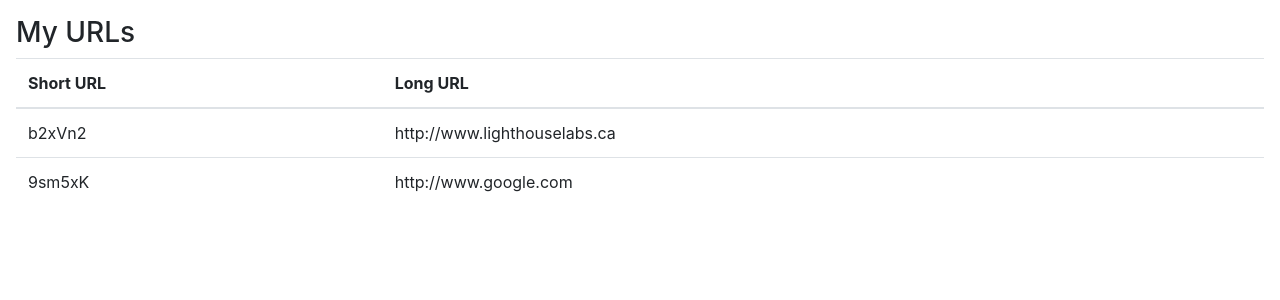
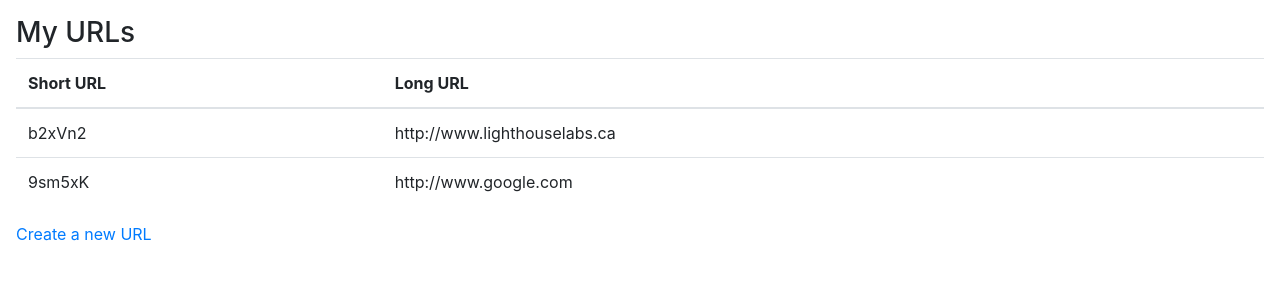
Before and after one commit to Lucaskitteridge/tinyapp, a Node server app: page /urls in a window 1280 px wide. Shown: the top 300 px of the page. Run offline with Node 20, Linux system fonts and the light colour scheme; some libraries are stand-ins or nearby versions.

Commit message:
added create new url button

```diff
--- a/views/urls_index.ejs
+++ b/views/urls_index.ejs
@@ -27,6 +27,7 @@
         <% } %>
       </tbody>
     </table>
+    <a href="#"> Create a new URL </a>
   </main>
   <!-- Bootstrap JS -->
   <script src="https://code.jquery.com/jquery-3.3.1.slim.min.js" integrity="sha384-q8i/X+965DzO0rT7abK41JStQIAqVgRVzpbzo5smXKp4YfRvH+8abtTE1Pi6jizo" crossorigin="anonymous"></script>
```
